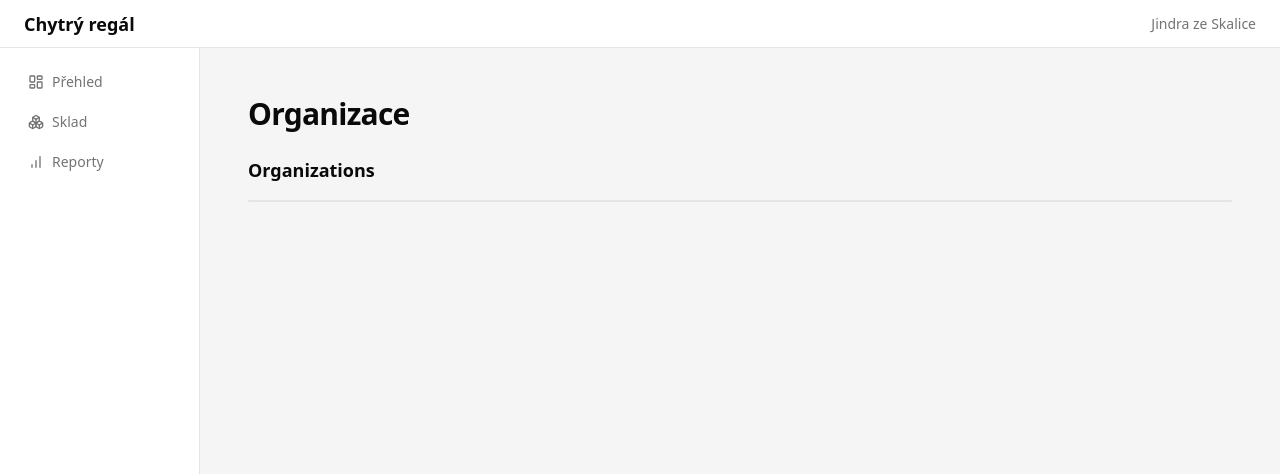
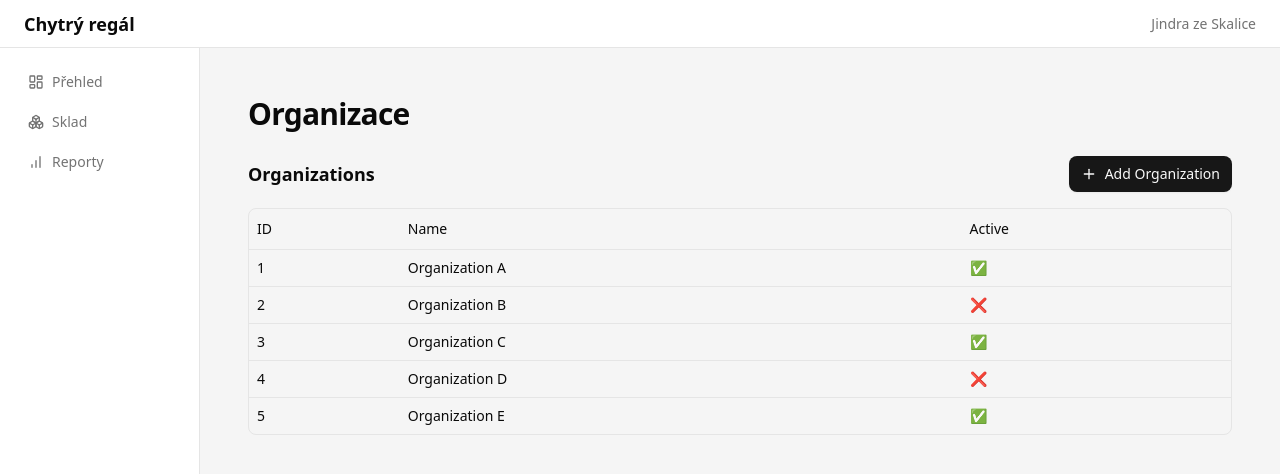
Before and after one commit to zemanluky/cz.smartrack.fe, a React (Vite) app: page /organizations in a window 1280 px wide. Shown: the top 474 px of the page. Built offline with nearby package versions, Linux system fonts and the light colour scheme.

Commit message:
added add org

```diff
--- a/src/api/organizationsApi.ts
+++ b/src/api/organizationsApi.ts
@@ -1,4 +1,5 @@
 import api from "./api";
+import { useOrganizationStore } from "@/stores/organizationsStore";
 
 export async function getOrganizations() {
   const options = {
@@ -9,6 +10,7 @@ export async function getOrganizations() {
   try {
     const { data } = await api.request(options);
     console.log(data);
+    useOrganizationStore.getState().setOrganizations(data);
   } catch (error) {
     console.error(error);
   }
@@ -25,6 +27,7 @@ export async function postOrganization(name: string) {
   try {
     const { data } = await api.request(options);
     console.log(data);
+    useOrganizationStore.getState().addOrganization(data);
   } catch (error) {
     console.error(error);
   }
--- a/src/app/organizations/OrganizationsTable.tsx
+++ b/src/app/organizations/OrganizationsTable.tsx
@@ -1,3 +1,11 @@
+import {
+  useReactTable,
+  getCoreRowModel,
+  flexRender,
+  ColumnDef,
+} from "@tanstack/react-table";
+import { useOrganizationStore } from "@/stores/organizationsStore";
+import { AddOrganization } from "./addOrganization";
 import {
   Table,
   TableBody,
@@ -7,19 +15,50 @@ import {
   TableRow,
 } from "@/components/ui/table";
 
+type Organization = {
+  id: string;
+  name: string;
+  active: boolean;
+};
+
 export function OrganizationsTable() {
+  const organizations = useOrganizationStore((state) => state.organizations);
+
+  const columns: ColumnDef<Organization>[] = [
+    {
+      accessorKey: "id",
+      header: "ID",
+      cell: (info) => info.getValue(),
+    },
+    {
+      accessorKey: "name",
+      header: "Name",
+      cell: (info) => info.getValue(),
+    },
+    {
+      accessorKey: "active",
+      header: "Active",
+      cell: (info) => (info.getValue() ? "✅" : "❌"),
+    },
+  ];
+
+  const table = useReactTable({
+    data: organizations,
+    columns,
+    getCoreRowModel: getCoreRowModel(),
+  });
+
   return (
     <div className="space-y-4">
-      {/* Add this header section with the button */}
       <div className="flex justify-between items-center">
         <h2 className="text-lg font-semibold">Organizations</h2>
-        {/* <AddProduct /> */}
+        <AddOrganization />
       </div>
 
       <div className="rounded-md border">
         <Table>
           <TableHeader>
-            {/* {table.getHeaderGroups().map((headerGroup) => (
+            {table.getHeaderGroups().map((headerGroup) => (
               <TableRow key={headerGroup.id}>
                 {headerGroup.headers.map((header) => (
                   <TableHead key={header.id}>
@@ -32,16 +71,12 @@ export function OrganizationsTable() {
                   </TableHead>
                 ))}
               </TableRow>
-            ))} */}
+            ))}
           </TableHeader>
           <TableBody>
-            {/* {table.getRowModel().rows?.length ? (
+            {table.getRowModel().rows.length ? (
               table.getRowModel().rows.map((row) => (
-                <TableRow
-                  key={row.id}
-                  data-state={row.getIsSelected() && "selected"}
-                  className="hover:bg-muted/50"
-                >
+                <TableRow key={row.id}>
                   {row.getVisibleCells().map((cell) => (
                     <TableCell key={cell.id}>
                       {flexRender(
@@ -56,12 +91,12 @@ export function OrganizationsTable() {
               <TableRow>
                 <TableCell
                   colSpan={columns.length}
-                  className="h-24 text-center"
+                  className="text-center h-24"
                 >
-                  No products found.
+                  No organizations found.
                 </TableCell>
               </TableRow>
-            )} */}
+            )}
           </TableBody>
         </Table>
       </div>
--- /dev/null
+++ b/src/app/organizations/addOrganization.tsx
@@ -0,0 +1,139 @@
+import { useState } from "react";
+import { Plus } from "lucide-react";
+import { z } from "zod";
+import { zodResolver } from "@hookform/resolvers/zod";
+import { useForm } from "react-hook-form";
+import { toast } from "sonner";
+import { Button } from "@/components/ui/button";
+import { Input } from "@/components/ui/input";
+import {
+  Dialog,
+  DialogContent,
+  DialogHeader,
+  DialogTitle,
+  DialogTrigger,
+} from "@/components/ui/dialog";
+import {
+  Form,
+  FormControl,
+  FormField,
+  FormItem,
+  FormLabel,
+  FormMessage,
+} from "@/components/ui/form";
+import {
+  Select,
+  SelectContent,
+  SelectItem,
+  SelectTrigger,
+  SelectValue,
+} from "@/components/ui/select";
+import { useOrganizationStore } from "@/stores/organizationsStore";
+
+const organizationFormSchema = z.object({
+  name: z
+    .string()
+    .min(2, "Name must be at least 2 characters")
+    .max(32, "Name must be 32 characters or fewer"),
+  active: z.boolean(),
+});
+type OrganizationFormValues = z.infer<typeof organizationFormSchema>;
+
+export function AddOrganization() {
+  const [isOpen, setIsOpen] = useState(false);
+  const [isSubmitting, setIsSubmitting] = useState(false);
+
+  const addOrganization = useOrganizationStore(
+    (state) => state.addOrganization
+  );
+
+  const form = useForm<OrganizationFormValues>({
+    resolver: zodResolver(organizationFormSchema),
+    defaultValues: {
+      name: "",
+      active: true,
+    },
+  });
+
+  const onSubmit = (data: OrganizationFormValues) => {
+    setIsSubmitting(true);
+    try {
+      const newOrg = {
+        id: Date.now(), // Temporary unique ID
+        ...data,
+      };
+      addOrganization(newOrg);
+      toast.success("Organization added successfully");
+      form.reset();
+      setIsOpen(false);
+    } catch (error) {
+      console.error("Error adding organization:", error);
+      toast.error("Failed to add organization");
+    } finally {
+      setIsSubmitting(false);
+    }
+  };
+
+  return (
+    <Dialog open={isOpen} onOpenChange={setIsOpen}>
+      <DialogTrigger asChild>
+        <Button
+          className="flex items-center gap-2"
+          onClick={() => setIsOpen(true)}
+        >
+          <Plus className="h-4 w-4" />
+          Add Organization
+        </Button>
+      </DialogTrigger>
+      <DialogContent className="sm:max-w-[425px]">
+        <DialogHeader>
+          <DialogTitle>Add New Organization</DialogTitle>
+        </DialogHeader>
+        <Form {...form}>
+          <form onSubmit={form.handleSubmit(onSubmit)} className="space-y-6">
+            <FormField
+              control={form.control}
+              name="name"
+              render={({ field }) => (
+                <FormItem>
+                  <FormLabel>Name</FormLabel>
+                  <FormControl>
+                    <Input placeholder="Organization name" {...field} />
+                  </FormControl>
+                  <FormMessage />
+                </FormItem>
+              )}
+            />
+            <FormField
+              control={form.control}
+              name="active"
+              render={({ field }) => (
+                <FormItem>
+                  <FormLabel>Status</FormLabel>
+                  <Select
+                    value={field.value ? "true" : "false"}
+                    onValueChange={(value) => field.onChange(value === "true")}
+                  >
+                    <FormControl>
+                      <SelectTrigger>
+                        <SelectValue />
+                      </SelectTrigger>
+                    </FormControl>
+                    <SelectContent>
+                      <SelectItem value="true">Active</SelectItem>
+                      <SelectItem value="false">Inactive</SelectItem>
+                    </SelectContent>
+                  </Select>
+                  <FormMessage />
+                </FormItem>
+              )}
+            />
+            <Button type="submit" disabled={isSubmitting}>
+              {isSubmitting ? "Adding..." : "Add Organization"}
+            </Button>
+          </form>
+        </Form>
+      </DialogContent>
+    </Dialog>
+  );
+}
--- a/src/stores/organizationsStore.ts
+++ b/src/stores/organizationsStore.ts
@@ -0,0 +1,46 @@
+import { create } from "zustand";
+
+type Organization = {
+  id: number;
+  name: string;
+  active: boolean;
+};
+
+type OrganizationStore = {
+  organizations: Organization[];
+  setOrganizations: (orgs: Organization[]) => void;
+  addOrganization: (org: Organization) => void;
+  updateOrganization: (org: Organization) => void;
+  removeOrganization: (id: number) => void;
+};
+
+const mockOrganizations: Organization[] = [
+  { id: 1, name: "Organization A", active: true },
+  { id: 2, name: "Organization B", active: false },
+  { id: 3, name: "Organization C", active: true },
+  { id: 4, name: "Organization D", active: false },
+  { id: 5, name: "Organization E", active: true },
+];
+
+export const useOrganizationStore = create<OrganizationStore>((set) => ({
+  organizations: mockOrganizations,
+
+  setOrganizations: (orgs) => set({ organizations: orgs }),
+
+  addOrganization: (org) =>
+    set((state) => ({
+      organizations: [...state.organizations, org],
+    })),
+
+  updateOrganization: (updatedOrg) =>
+    set((state) => ({
+      organizations: state.organizations.map((org) =>
+        org.id === updatedOrg.id ? updatedOrg : org
+      ),
+    })),
+
+  removeOrganization: (id) =>
+    set((state) => ({
+      organizations: state.organizations.filter((org) => org.id !== id),
+    })),
+}));
```
